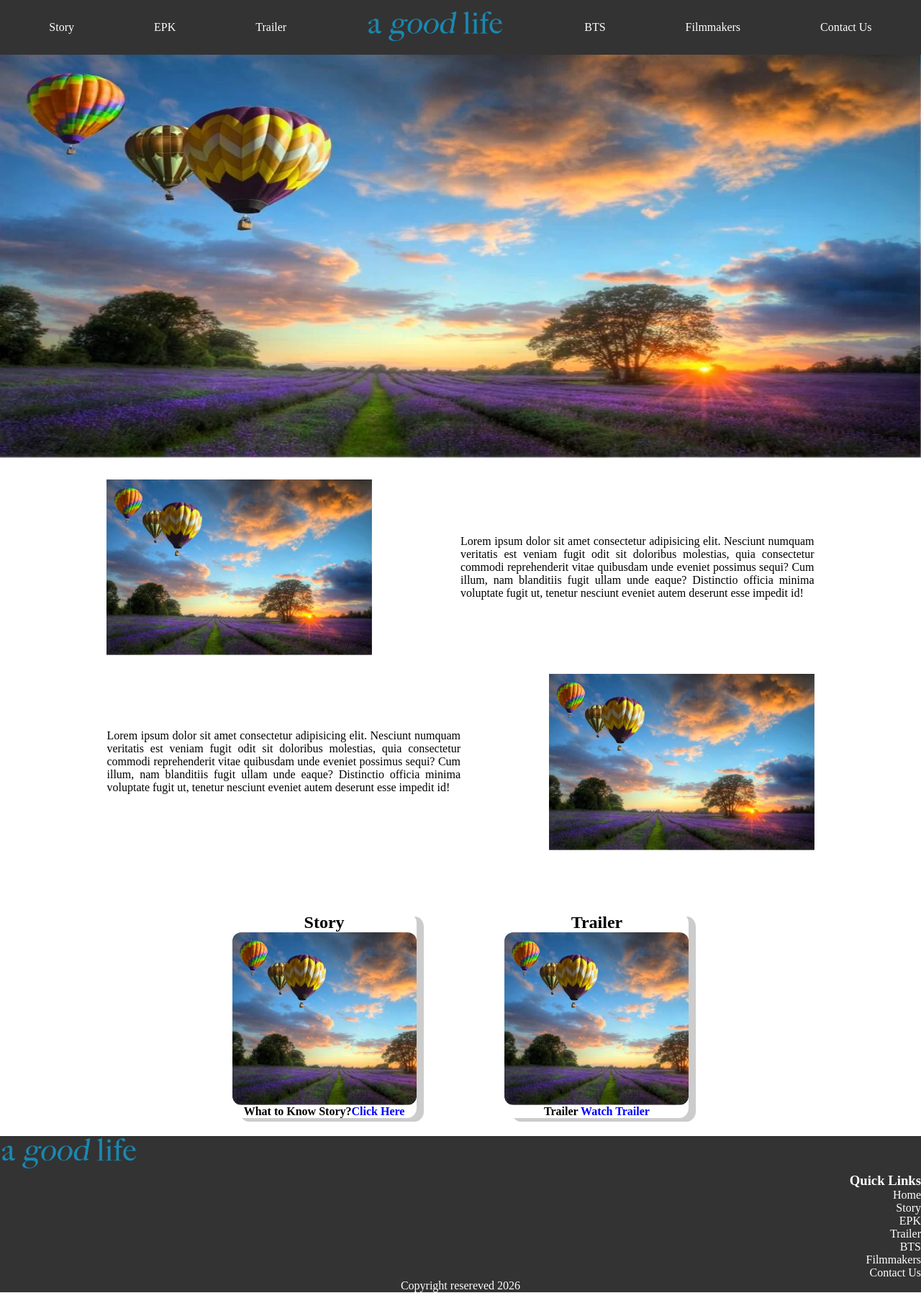
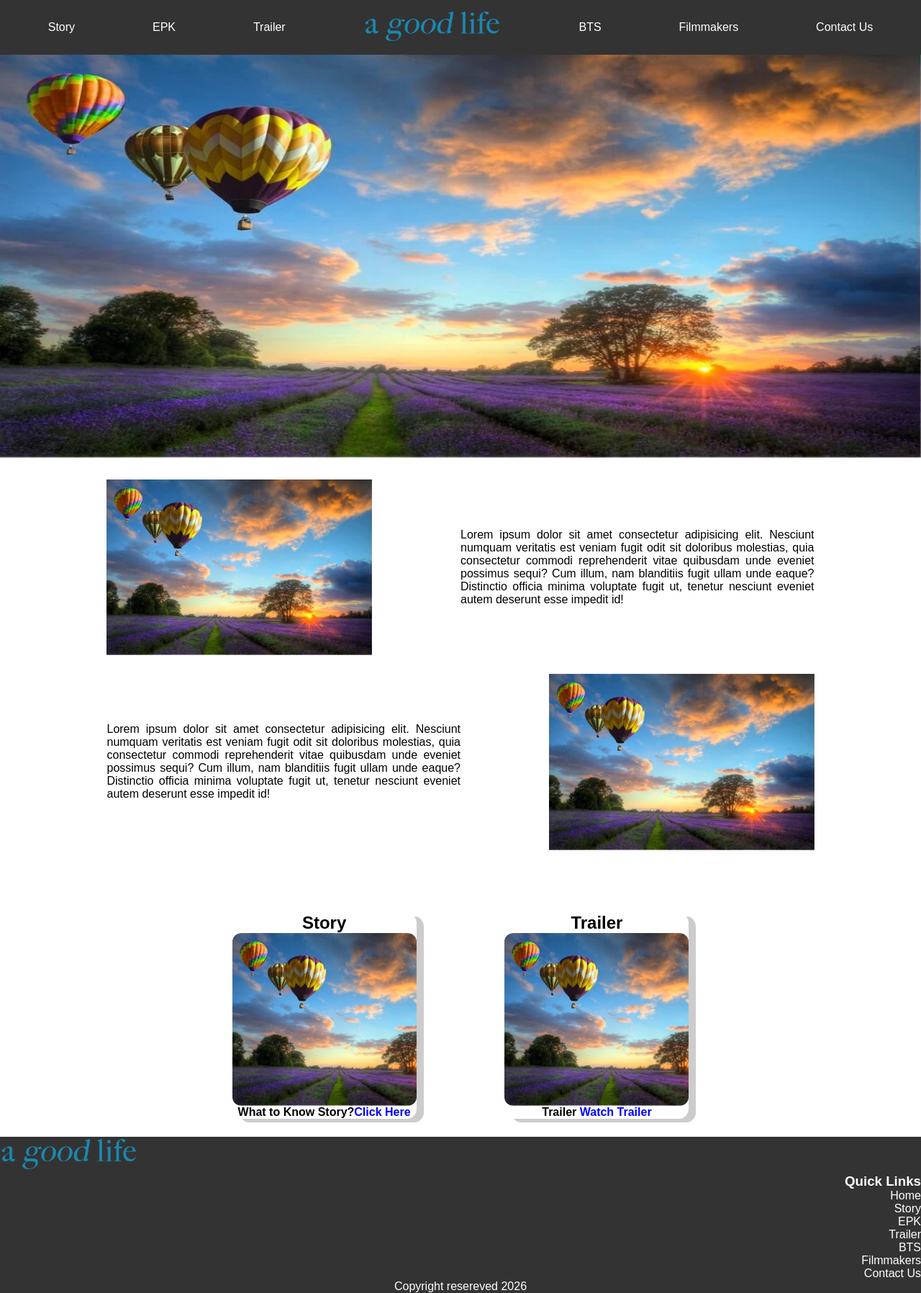
Before and after one commit to JoaoSae/a_goodlife, a Python web app: template templates/index.html in a window 1280 px wide. Shown: the whole page at 72% size. Run offline with Jinja, Linux system fonts and the light colour scheme; the template is opened without the code that fills it, so the values that code supplies are empty.

Commit message:
new files created

```diff
--- a/statics/index_style.css
+++ b/statics/index_style.css
@@ -1,9 +1,9 @@
-/* Poster - Makes the hero image span the viewport width. */
+/* The hero image stays edge-to-edge, with its height tied to the viewport. */
 .poster img{
     height: 70vh;
     width: 100%;
 }
-/* Information sections - Aligns image and text content in two columns. */
+/* Pair images with copy in a centered two-column layout. */
 .info{
     margin: 2%;
     display: flex;
@@ -19,7 +19,7 @@
         width: 40%;
     }
 }
-/* Group section - Arranges grouped information items and their text. */
+/* Distribute grouped content evenly and keep each item's copy readable. */
 .group{
     margin: 2%;
     display: flex;
@@ -37,36 +37,34 @@
     }
 }
 }
-/* Next-page area - Places the featured page cards side by side. */
+/* Keep the story and trailer previews together as a horizontal row. */
 .next{
     margin: 2%;
     display: flex;
     justify-content: center;
     gap: 10%;
 }
-/* Preview card - Styles the story and trailer navigation cards. */
+/* Shared card styling keeps the home-page previews visually consistent. */
 .box1{
-    /* border: 2px  solid rgb(189, 188, 188); */
     margin-top: 5%;
     border-radius: 5%;
-    box-shadow: 10px 5px #cccccc;
+    box-shadow: 10px 5px var(--color-shadow);
     width:fit-content;
     text-align: center;
     .ig{
         width: 20vw;
         height: 30vh;
-        /* margin: 2%; */
-        /* border: 2px solid black; */
         background-image: url(../statics/img.webp);
         background-repeat: no-repeat;
+        /* Crop as needed to fill the fixed-size preview without stretching. */
         background-size: cover;
         border-radius: 5%;
     }
     a{
-        color: blue;
+        color: var(--color-link-accent);
     }
 }
-/* Preview card hover - Adds emphasis when a visitor points to a card. */
+/* A stronger shadow signals that the preview card is interactive. */
 .box1:hover{
-    box-shadow: 5px 10px 5px 10px #cccccc;
+    box-shadow: 5px 10px 5px 10px var(--color-shadow);
 }
--- /dev/null
+++ b/statics/root.css
@@ -0,0 +1,28 @@
+/* Shared design tokens keep project-wide colors and typography consistent. */
+:root {
+    --color-primary: #333333;
+    --color-surface: #FFFFFF;
+    --color-text: #000000;
+    --color-link: #FFFFFF;
+    --color-link-accent: #0000FF;
+    --color-shadow: #CCCCCC;
+
+    --font-family-base: Arial, Helvetica, sans-serif;
+    --font-size-base: 1rem;
+
+    --spacing-unit: 1rem;
+}
+
+/* Reset browser spacing so page layouts start from a consistent baseline. */
+* {
+    margin: 0;
+    padding: 0;
+}
+
+/* Provide shared page defaults while allowing component styles to override them. */
+body {
+    background-color: var(--color-surface);
+    color: var(--color-text);
+    font-family: var(--font-family-base);
+    font-size: var(--font-size-base);
+}
--- a/statics/style.css
+++ b/statics/style.css
@@ -1,43 +1,26 @@
-/* Global reset - Removes default spacing from page elements. */
-*{
-    margin: 0;
-    padding: 0;
-}
-/* Primary navigation - Aligns site links across the page header. */
+/* Flexbox keeps the shared navigation links evenly distributed. */
 nav{
-    background-color: #333333;
+    background-color: var(--color-primary);
     display: flex;
     justify-content: space-around;
     align-items: center;
     padding: 1%;
 }
-/* Links - Sets the shared text color and removes underlines. */
 a{
-    color: white;
+    color: var(--color-link);
     text-decoration: none;
 }
-/* Link hover - Reserved for optional hover styling. */
-a:hover{
-    /* background-color: #b7afaf; */
-}
-/* .logo{
-    font-style: italic;
-    font-weight: bold;
-    a:hover{
-        background-color: none;
-    }
-} */
-/* Logo image - Controls the width of logo images. */
+/* Scale the logo with the viewport instead of fixing it to a pixel width. */
 .logo img{
     width: 15vw;
 }
-/* Site footer - Styles the shared footer and its link/copyright areas. */
+/* Keep footer navigation and the copyright aligned as separate areas. */
 footer{
     position: relative;
     bottom: 0;
     width: 100%;
-    background-color: #333333;
-    color: white;
+    background-color: var(--color-primary);
+    color: var(--color-link);
     .links{
         text-align: right;
     }
--- a/statics/trailer.css
+++ b/statics/trailer.css
@@ -1,4 +1,4 @@
-/* Trailer section - Centers and sizes the featured trailer visual. */
+/* Center the featured image and size it relative to the viewport. */
 .trailer{
     text-align: center;
     img{
--- a/templates/index.html
+++ b/templates/index.html
@@ -4,104 +4,65 @@
     <meta charset="UTF-8">
     <meta name="viewport" content="width=device-width, initial-scale=1.0">
     <title>Home</title>
+    <!-- Load shared styles before the home-page overrides. -->
+    <link rel="stylesheet" href="../statics/root.css">
     <link rel="stylesheet" href="../statics/style.css">
     <link rel="stylesheet" href="../statics/index_style.css">
 </head>
     <body>
 
-        <!-- Home page - Landing page for A Good Life and its related content. -->
-
-        <!-- Main navigation - Links visitors to the website's pages and resources. -->
-
         <nav>
             <a href="./story.html">Story</a>
             <a href="../templates/epk.html">EPK</a>
             <a href="./trailer.html">Trailer</a>
-            <!-- <a href="./index.html" class="logo"><h1>A GOOD LIFE</h1></a> -->
             <a href="../templates/index.html" class="logo"><img src="../statics/A Good Life Logo.png" alt="logo"></a>
             <a href="./bts.html">BTS</a>
             <a href="./filmmakers.html">Filmmakers</a>
             <a href="../templates/contact.html">Contact Us</a>
         </nav>
 
-        <!-- Hero area - Displays the main film poster. -->
-
         <section class="main">
-
-            <!-- Poster section - Presents the film's featured image. -->
-
             <section class="poster">
                 <img src="../statics/img.webp" alt="">
             </section>
         </section>
 
-        <!-- First information section - Pairs an image with introductory text. -->
-
+        <!-- Alternating image and copy creates a paired introduction layout. -->
         <section class="info">
                 <img src="../statics/img.webp" alt="">
-
-                <!-- First information text - Holds the introductory copy beside its image. -->
-
                 <section class="text">
                     <p>Lorem ipsum dolor sit amet consectetur adipisicing elit. Nesciunt numquam veritatis est veniam fugit odit sit doloribus molestias, quia consectetur commodi reprehenderit vitae quibusdam unde eveniet possimus sequi? Cum illum, nam blanditiis fugit ullam unde eaque? Distinctio officia minima voluptate fugit ut, tenetur nesciunt eveniet autem deserunt esse impedit id!</p>
                 </section>
         </section>
 
-        <!-- Second information section - Repeats the image-and-text layout. -->
-
         <section class="info">
-
-                <!-- Second information text - Holds the supporting copy beside its image. -->
-
                 <section class="text">
                     <p>Lorem ipsum dolor sit amet consectetur adipisicing elit. Nesciunt numquam veritatis est veniam fugit odit sit doloribus molestias, quia consectetur commodi reprehenderit vitae quibusdam unde eveniet possimus sequi? Cum illum, nam blanditiis fugit ullam unde eaque? Distinctio officia minima voluptate fugit ut, tenetur nesciunt eveniet autem deserunt esse impedit id!</p>
                 </section>
                 <img src="../statics/img.webp" alt="">
         </section>
 
-        <!-- Next-page section - Provides preview cards linking to featured pages. -->
-
+        <!-- These cards provide shortcuts to the story and trailer pages. -->
         <section class="next">
-
-            <!-- Story card - Introduces the story page and links to its content. -->
-
             <section class="box1">
                 <h2>Story</h2>
-
-                <!-- Story preview area - Reserved for an image or visual preview. -->
-
                 <section class="ig">
-                    <!-- <img src="../statics/img.webp" alt="image1"> -->
                 </section>
                 <h4>What to Know Story?<a href="../templates/story.html">Click Here</a></h4>
             </section>
 
-            <!-- Trailer card - Introduces the trailer and provides its watch link. -->
-
             <section class="box1">
-
-                <!-- Trailer card content - Groups the trailer heading, preview, and link. -->
-
                 <section class="try">
                     <h2>Trailer</h2>
-
-                    <!-- Trailer preview area - Reserved for the trailer card visual. -->
-
                     <section class="ig">
                     </section>
-                <!-- <img src="../statics/img.webp" alt="image1"> -->
                 <h4>Trailer <a href="../templates/story.html">Watch Trailer</a></h4>
                 </section>
             </section>
         </section>
 
-        <!-- Site footer - Provides the site logo, page links, and copyright notice. -->
-
         <footer>
             <a href="../templates/index.html" class="logo"><img src="../statics/A Good Life Logo.png" alt="logo"></a>
-
-            <!-- Quick links - Shortcuts to the website's main pages and resources. -->
-
             <section class="links">
                 <h3>Quick Links</h3>
                 <ul>
@@ -115,8 +76,6 @@
                 </ul>
             </section>
 
-            <!-- Copyright notice - Displays the site's copyright year. -->
-
             <p class="copyright">Copyright resereved 2026</p>
         </footer>
     </body>
```
Also changed, not shown: templates/bts.html (+2 -17 lines), templates/contact.html (+2 -12 lines), templates/filmmakers.html (+2 -12 lines), templates/story.html (+2 -12 lines), templates/trailer.html (+3 -18 lines), README.md (added).
